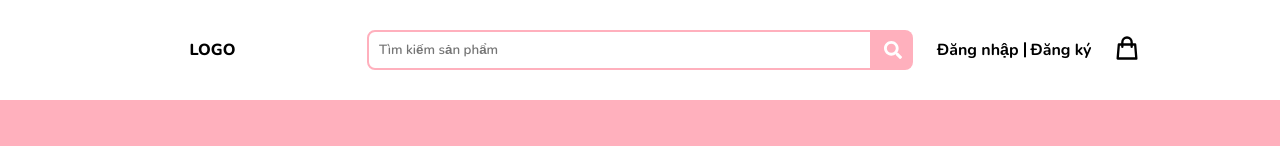
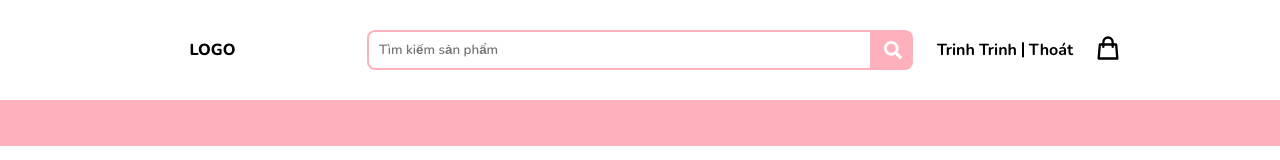
Before and after one commit to minhnhatkool123/DoAn1, a React (Create React App) app in the folder client/: page / in a window 1280 px wide. Shown: the top 160 px of the page. Built offline with nearby package versions, Linux system fonts and the light colour scheme.

Commit message:
log out and separate button function

```diff
--- a/client/src/components/Navigation.jsx
+++ b/client/src/components/Navigation.jsx
@@ -8,6 +8,9 @@ import LoginForm from './LoginForm';
 function Navigation() {
   const [showSignUp, setShowSignUp] = useState(false);
   const [showLogin, setShowLogin] = useState(false);
+  const [name, setName] = useState('');
+
+  // const [forceUpdate, setForceUpdate] = useState(true);
 
   const logInRightNow = () => {
     setShowSignUp(false);
@@ -18,17 +21,33 @@ function Navigation() {
     setShowSignUp(false);
   };
 
+  const handleLoginUser = (e) => {
+    if (e.target.innerText === 'Đăng nhập')
+      setShowLogin(true);
+  };
+
+  const handleSignUpEscape = (e) => {
+    if (e.target.innerText === 'Đăng ký')
+      setShowSignUp(true);
+    else {
+      localStorage.removeItem('name');
+      setName(localStorage.getItem('name'));
+    }
+  };
+
   useEffect(() => {
-    // console.log('vao useeffects');
+    localStorage.setItem('name', 'Trinh Trinh');
+    setName(localStorage.getItem('name'));
+  }, []);
+
+  useEffect(() => {
     if (showSignUp) {
-      console.log('close sign up');
       document.getElementById('overlay').addEventListener('click', () => {
         setShowSignUp(false);
       });
     }
 
     if (showLogin) {
-      console.log('close log in');
       document.getElementById('overlay').addEventListener('click', () => {
         setShowLogin(false);
       });
@@ -48,8 +67,8 @@ function Navigation() {
           </div>
           <div className="account-cart col l-3">
             <div className="account">
-              <span className="name" onClick={() => setShowLogin(true)}>Đăng nhập</span>
-              <span className="log-out" onClick={() => setShowSignUp(true)}>Đăng ký</span>
+              <span className="name" onClick={handleLoginUser}>{name || 'Đăng nhập'}</span>
+              <span className="log-out" onClick={handleSignUpEscape}>{name ? 'Thoát' : 'Đăng ký'}</span>
             </div>
             <HiOutlineShoppingBag className="cart-icon" />
           </div>
--- a/client/src/components/SignUpForm.jsx
+++ b/client/src/components/SignUpForm.jsx
@@ -50,7 +50,7 @@ function SignUpForm(props) {
         <div id="overlay"></div>
         <div className="form-container">
           <Formik
-            initialValues={initialValues}
+            initialValues={initialSuggestedValues}
             validationSchema={validationSchema}
             onSubmit={value => {
               console.log('Form data', value);
--- a/client/src/components/SuccessfulRegistration.jsx
+++ b/client/src/components/SuccessfulRegistration.jsx
@@ -1,4 +1,4 @@
-import React from 'react';
+import React, { useState } from 'react';
 import { IoIosCheckmarkCircleOutline } from "react-icons/io";
 
 function SuccessfulRegistration(props) {
--- a/client/src/scss/navigation.scss
+++ b/client/src/scss/navigation.scss
@@ -111,7 +111,8 @@
 
 // ----- Sign Up/Login Form -----
 
-@mixin common-popup {
+@mixin common-popup($width) {
+  width: $width;
   background-color: $white;
   border-radius: 8px;
   z-index: 1;
@@ -137,8 +138,7 @@
   }
 
   .form-container {
-    @include common-popup;
-    width: 400px;
+    @include common-popup(400px);
 
     .form-interface {
       width: calc(100% - 24*2px);
@@ -258,15 +258,16 @@
   }
 }
 
+
 // ---- Successful Registration Message ----
+
 .successful-registration {
   #overlay {
     @include overlay;
   }
 
   .container {
-    @include common-popup;
-    width: 370px;
+    @include common-popup(370px);
 
     .interface {
       margin: 26px 36px;
@@ -280,7 +281,7 @@
       .success-message {
         color: $darkpink;
         text-align: center;
-        font-size: 23px;
+        font-size: 22px;
         font-weight: 600;
         margin: 12px 0;
       }
```
